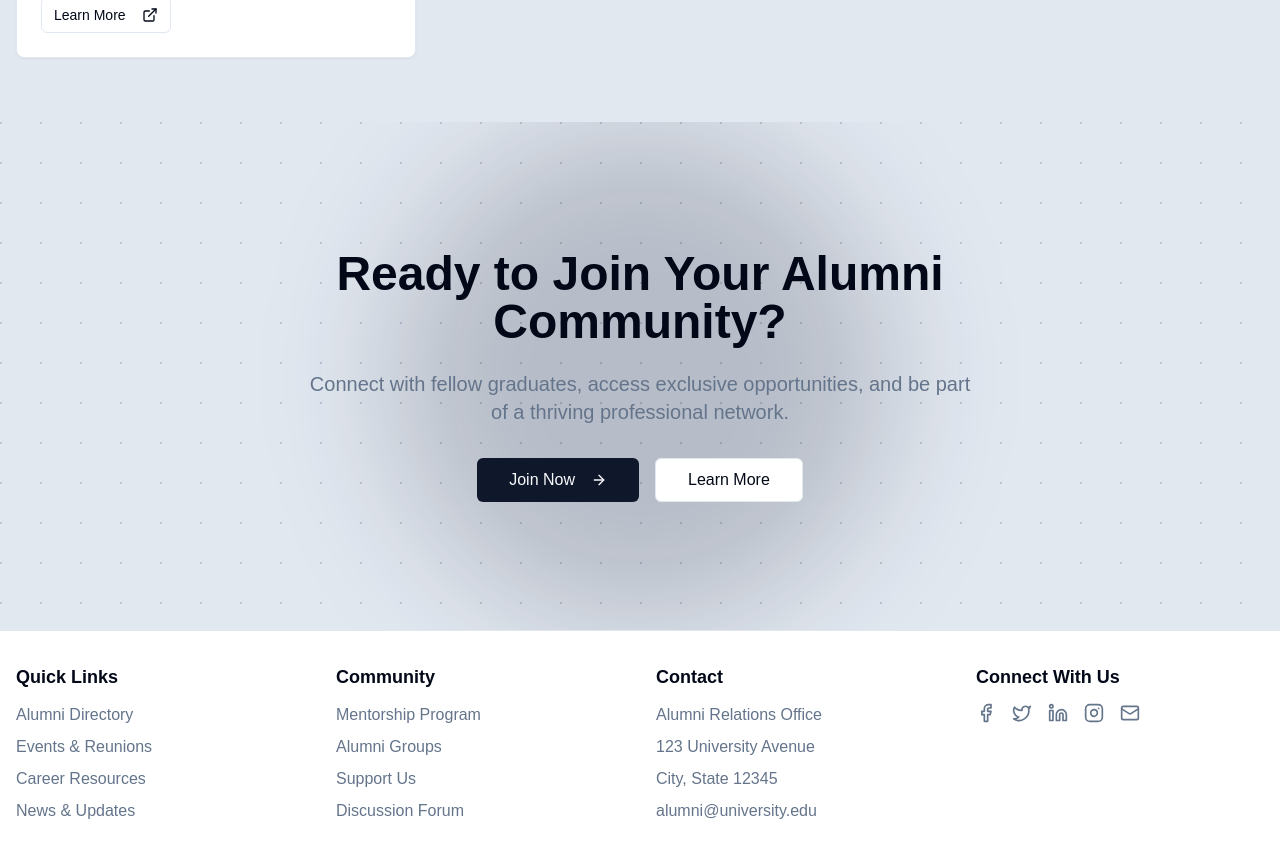
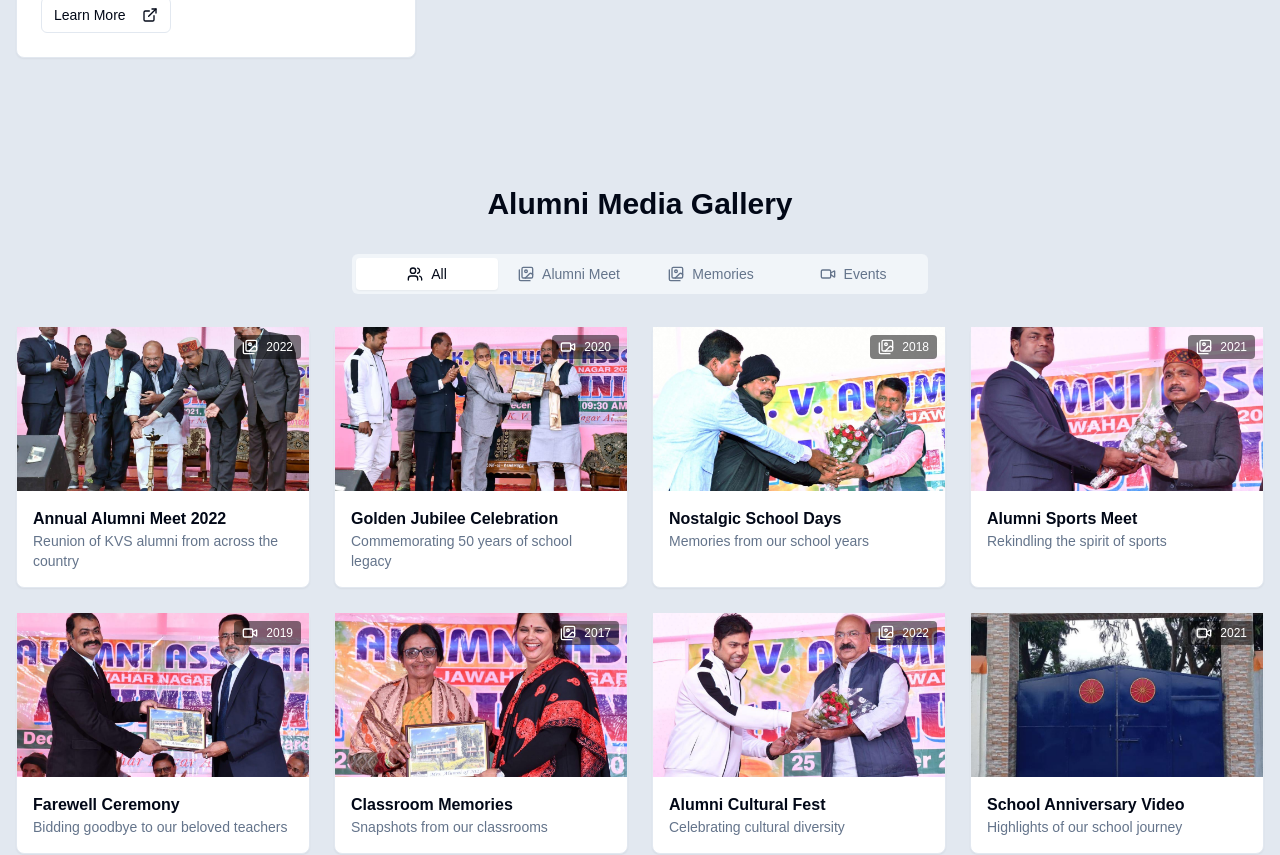
Before and after one commit to kvsalumni/kvsalumniweb, a Next.js app: page / in a window 1280 px wide. Shown: the part 5940-6795 px from the top of the page. Built offline with nearby package versions, Linux system fonts and the light colour scheme.

Commit message:
feat ✨: Add feature for handling media section.
- Added feature of media section handling.

```diff
--- a/app/page.tsx
+++ b/app/page.tsx
@@ -8,6 +8,7 @@ import FinanceSection from "@/components/pages/landing/FinanceSection";
 import MembershipSection from "@/components/pages/landing/MembershipSection";
 import { TestimonialsSection } from "@/components/pages/landing/TestimonialsSection";
 import NoticesSection from "@/components/pages/landing/NoticesSection";
+import MediaSection from "@/components/pages/landing/MediaSection";
 import { CTASection } from "@/components/pages/landing/CTASection";
 import { motion } from "framer-motion";
 
@@ -28,6 +29,7 @@ export default function Home() {
 			<MembershipSection />
 			<TestimonialsSection />
 			<NoticesSection />
+			<MediaSection />
 			<CTASection />
 		</motion.main>
 	);
```
